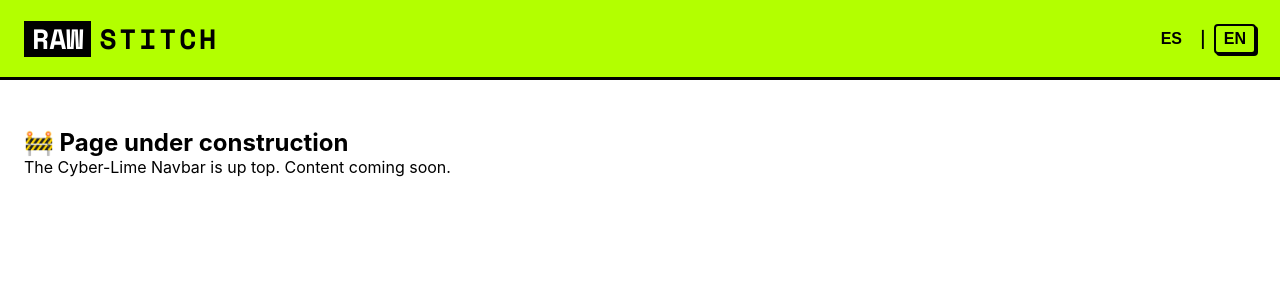
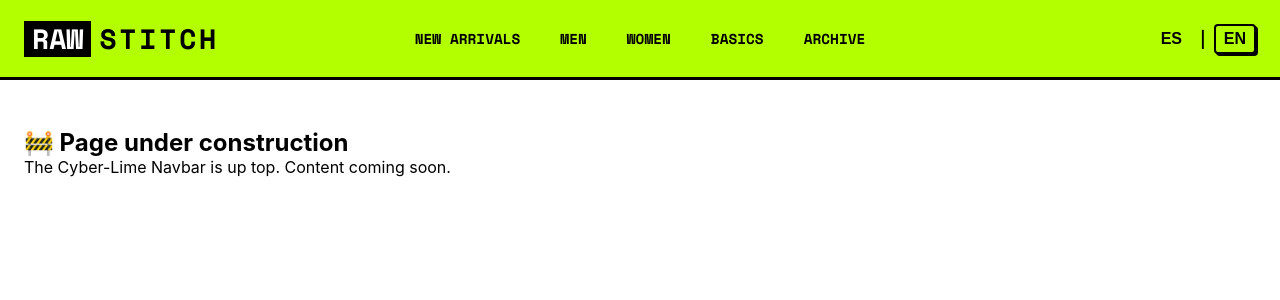
Before and after one commit to aitorino2009/Web-con-Spec-Driven-Development, a Next.js app: page /en in a window 1280 px wide. Shown: the top 300 px of the page. Built offline with nearby package versions, Linux system fonts and the light colour scheme.

Commit message:
feat: implementación de enlaces de navegación superiores

```diff
--- a/app/[lang]/layout.tsx
+++ b/app/[lang]/layout.tsx
@@ -6,14 +6,18 @@
 
 import BarraNavegacion from '@/components/BarraNavegacion/BarraNavegacion';
 
-export default function LayoutIdioma({
+export default async function LayoutIdioma({
     children,
+    params,
 }: Readonly<{
     children: React.ReactNode;
+    params: Promise<{ lang: string }>;
 }>) {
+    const { lang } = await params;
+
     return (
         <>
-            <BarraNavegacion />
+            <BarraNavegacion lang={lang} />
             <main>{children}</main>
         </>
     );
--- a/components/BarraNavegacion/BarraNavegacion.tsx
+++ b/components/BarraNavegacion/BarraNavegacion.tsx
@@ -9,11 +9,15 @@
  *   - Derecha:   Espacio para Acciones - Selector de idioma + CTA (pendiente).
  */
 
+import { getDictionary } from '@/lib/get-dictionary';
 import Logo from './Logo/Logo';
+import EnlacesNav from './EnlacesNav/EnlacesNav';
 import SelectorIdioma from './SelectorIdioma/SelectorIdioma';
 import estilos from './BarraNavegacion.module.css';
 
-export default function BarraNavegacion() {
+export default async function BarraNavegacion({ lang }: { lang: string }) {
+    const dict = await getDictionary(lang);
+
     return (
         <header className={estilos.contenedor}>
             {/* --- Zona Izquierda: Logo --- */}
@@ -23,7 +27,7 @@ export default function BarraNavegacion() {
 
             {/* --- Zona Centro: Navegación --- */}
             <nav className={estilos.zonaCentro}>
-                {/* TODO: Componente <EnlacesNav /> */}
+                <EnlacesNav dicc={dict.navigation} lang={lang} />
             </nav>
 
             {/* --- Zona Derecha: Acciones --- */}
--- /dev/null
+++ b/components/BarraNavegacion/EnlacesNav/EnlacesNav.module.css
@@ -0,0 +1,29 @@
+.lista {
+    list-style: none;
+    display: flex;
+    align-items: center;
+    gap: 2.5rem;
+    padding: 0;
+    margin: 0;
+}
+
+.enlace {
+    text-decoration: none;
+    color: var(--color-texto);
+    font-family: var(--font-space-mono), monospace;
+    font-weight: 700;
+    font-size: 0.9rem;
+    text-transform: uppercase;
+    transition: opacity 0.2s ease-in-out;
+    display: inline-block;
+}
+
+.enlace:hover {
+    text-decoration: underline;
+    text-underline-offset: 8px;
+    text-decoration-thickness: 1px;
+}
+
+.enlace:active {
+    opacity: 0.7;
+}
--- /dev/null
+++ b/components/BarraNavegacion/EnlacesNav/EnlacesNav.tsx
@@ -0,0 +1,39 @@
+import Link from 'next/link';
+import estilos from './EnlacesNav.module.css';
+
+interface Props {
+  dicc: {
+    novedades: string;
+    hombre: string;
+    mujer: string;
+    basicos: string;
+    archivo: string;
+  };
+  lang: string;
+}
+
+/**
+ * EnlacesNav: Componente de navegación central.
+ * Renderiza los enlaces principales de la marca con un diseño sobrio y funcional.
+ */
+export default function EnlacesNav({ dicc, lang }: Props) {
+  const links = [
+    { key: 'novedades', path: '/novedades' },
+    { key: 'hombre', path: '/hombre' },
+    { key: 'mujer', path: '/mujer' },
+    { key: 'basicos', path: '/basicos' },
+    { key: 'archivo', path: '/archivo' },
+  ];
+
+  return (
+    <ul className={estilos.lista}>
+      {links.map((link) => (
+        <li key={link.key}>
+          <Link href={`/${lang}${link.path}`} className={estilos.enlace}>
+            {dicc[link.key as keyof typeof dicc]}
+          </Link>
+        </li>
+      ))}
+    </ul>
+  );
+}
--- a/dictionaries/en.json
+++ b/dictionaries/en.json
@@ -4,10 +4,10 @@
     "subtitle": "The Cyber-Lime Navbar is up top. Content coming soon."
   },
   "navigation": {
-    "novedades": "New",
-    "hombre": "Men",
-    "mujer": "Women",
-    "basicos": "Basics",
-    "archivo": "Archive"
+    "novedades": "NEW ARRIVALS",
+    "hombre": "MEN",
+    "mujer": "WOMEN",
+    "basicos": "BASICS",
+    "archivo": "ARCHIVE"
   }
 }
```
